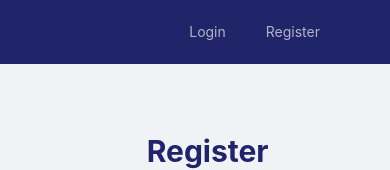
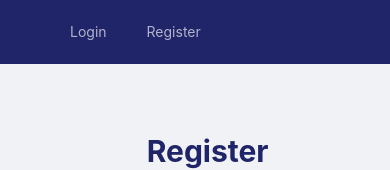
Before and after one commit to davit95/test, a React (Create React App) app in the folder client/: page /register in a window 390 px wide. Shown: the top 170 px of the page. Built offline with nearby package versions, Linux system fonts and the light colour scheme.

Commit message:
need only make table responsive

```diff
--- a/client/src/components/Auth/Login.js
+++ b/client/src/components/Auth/Login.js
@@ -1,9 +1,9 @@
 import React from 'react';
 import {connect} from 'react-redux';
 import {withRouter, Redirect} from 'react-router-dom';
-import {Form, Input, Button, Row, Col, Divider, message} from 'antd';
+import {Form, Input, Button, Row, Col, Divider} from 'antd';
 import { UserOutlined, LockOutlined } from '@ant-design/icons';
-import {signIn, getUser} from '../../actions/AuthAction';
+import {signIn} from '../../actions/AuthAction';
 import './auth.scss';
 import '../../assets/common.scss';
 
@@ -12,7 +12,6 @@ class Login extends React.Component {
 
     onFinish = async (values) => {
         await this.props.signIn(values);
-        await this.props.getUser();
     }
 
     render() {
@@ -88,8 +87,7 @@ const mapStateToProps = (state) => {
 
 const mapDispatchToProps = (dispatch) => {
     return {
-        signIn: (data) => dispatch(signIn(data)),
-        getUser: () => dispatch(getUser()),
+        signIn: (data) => dispatch(signIn(data))
     }
 }
 
--- a/client/src/components/Auth/Register.js
+++ b/client/src/components/Auth/Register.js
@@ -1,7 +1,7 @@
 import React from 'react';
 import {connect} from 'react-redux';
 import {Redirect} from "react-router-dom";
-import {Form, Input, Button, Row, Col, Divider, message} from 'antd';
+import {Form, Input, Button, Row, Col, Divider} from 'antd';
 import {UserOutlined, LockOutlined, MailOutlined} from '@ant-design/icons';
 import {signUp, getUser} from '../../actions/AuthAction';
 import '../../assets/common.scss';
@@ -10,17 +10,6 @@ import '../../assets/common.scss';
 class Register extends React.Component {
     onFinish = async (values) => {
         await this.props.signUp(values);
-        await this.props.getUser();
-        this.alert(this.props.isLoggedIn);
-    }
-
-    alert = (isLoggedIn) => {
-        const { alertMessage } = this.props;
-        if (isLoggedIn) {
-            message.success(alertMessage);
-        } else {
-            message.error(alertMessage);
-        }
     }
 
     render() {
--- a/client/src/components/Dashboard/index.js
+++ b/client/src/components/Dashboard/index.js
@@ -7,7 +7,7 @@ export default function () {
     return (
         <>
             <Row justify={'center'} className="dashboard-page">
-                <Col>
+                <Col className="gutter-row">
                     <Link to={'/add-reservation'}>
                         <Button className="dashboard-button" type={'primary'}>New Reservation</Button>
                     </Link>
--- a/client/src/components/Main/HeaderComponent.js
+++ b/client/src/components/Main/HeaderComponent.js
@@ -22,7 +22,7 @@ class HeaderComponent extends React.Component {
                 <Menu theme="dark" mode="horizontal">
                     {
                         token &&
-                            <Menu.Item key="1" className="dashboard-link">
+                            <Menu.Item key="1" className="dashboard-link left">
                                 <Link to={'/dashboard'}>Dashboard</Link>
                             </Menu.Item>
                     }
@@ -30,6 +30,7 @@ class HeaderComponent extends React.Component {
                         {
                             token ? (
                                 <Menu.Item
+                                    className="right"
                                     onClick={this.handleLogout}
                                     key="2"
                                 >
@@ -37,10 +38,10 @@ class HeaderComponent extends React.Component {
                                 </Menu.Item>
                             ) : (
                                 <>
-                                    <Menu.Item key="3">
+                                    <Menu.Item className="right" key="3">
                                         <Link to={'/login'}>Login</Link>
                                     </Menu.Item>
-                                    <Menu.Item key="4">
+                                    <Menu.Item className="right" key="4">
                                         <Link to={'/register'}>Register</Link>
                                     </Menu.Item>
                                 </>
--- a/client/src/components/Main/header.scss
+++ b/client/src/components/Main/header.scss
@@ -3,11 +3,15 @@
 .header {
   background-color: $bg-color;
   .ant-menu {
-    display: flex;
-    justify-content: flex-end;
     background-color: transparent;
   }
 
+  .right {
+    float: right;
+  }
+  .left {
+    float: left;
+  }
   .dashboard-link {
     justify-content: flex-start;
   }
```
Also changed, not shown: 1 other file (tests, documents, lock files or other folders).
